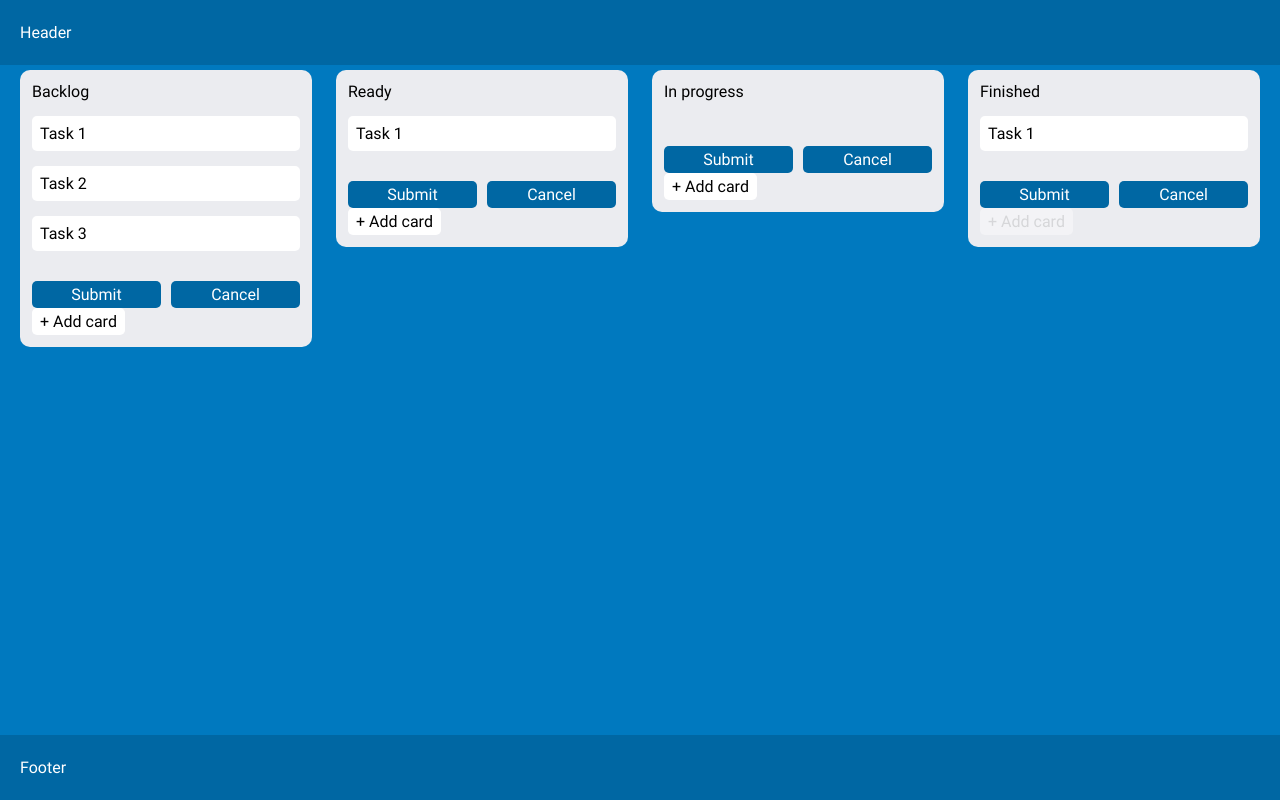
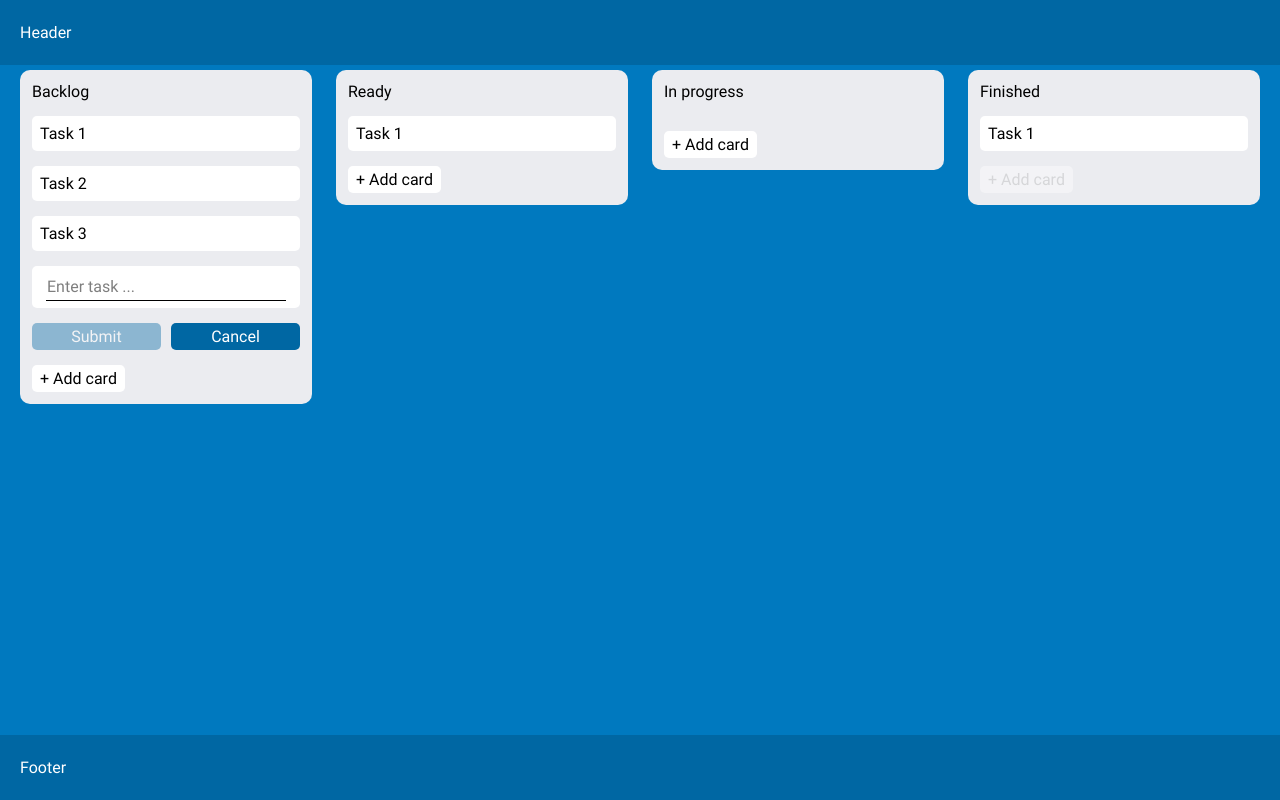
Before and after one commit to Ivan-ISS/project_kanban-board, a React (Vite) app: page / in a window 1280 px wide. Built offline with nearby package versions, Linux system fonts and the light colour scheme.

Commit message:
project_kanban-board__refactor: task input form added

```diff
--- a/src/components/Card/ButtonPanel/buttonPanel.tsx
+++ /dev/null
@@ -1,25 +0,0 @@
-import styles from './buttonPanel.module.scss';
-import { FunctionComponent } from 'react';
-
-import { PrimaryButton } from '../../Common/Buttons/PrimaryButton';
-import { SecondaryButton } from '../../Common/Buttons/SecondaryButton/secondaryButton';
-
-export interface IButtonPanelProps {
-    isDisabledAddTask: boolean;
-}
-
-const ButtonPanel: FunctionComponent<IButtonPanelProps> = ({ isDisabledAddTask }): JSX.Element => {
-    return (
-        <div className={styles.buttonPanel}>
-            <div className={styles.topPanel}>
-                <PrimaryButton text={'Submit'} />
-                <PrimaryButton text={'Cancel'} />
-            </div>
-            <div className={styles.botPanel}>
-                <SecondaryButton text={'Add card'} symbol={'+'} isDisabled={isDisabledAddTask} />
-            </div>
-        </div>
-    );
-};
-
-export { ButtonPanel };
--- a/src/components/Card/ButtonPanel/index.ts
+++ /dev/null
@@ -1 +0,0 @@
-export { ButtonPanel } from './buttonPanel';
--- /dev/null
+++ b/src/components/Card/TaskAddForm/index.ts
@@ -0,0 +1 @@
+export { TaskAddForm } from './taskAddForm';
--- a/src/components/Card/ButtonPanel/buttonPanel.module.scss
+++ b/src/components/Card/TaskAddForm/taskAddForm.module.scss
@@ -1,9 +1,12 @@
 @import "/src/styles/_colors";
 @import "/src/styles/_variables";
 
-.buttonPanel {
+.taskAddForm {
+    display: flex;
+    flex-direction: column;
+    gap: 15px;
 
-    .topPanel {
+    .buttonPanel {
         display: flex;
         gap: 10px;
     }
--- /dev/null
+++ b/src/components/Card/TaskAddForm/taskAddForm.tsx
@@ -0,0 +1,27 @@
+import styles from './taskAddForm.module.scss';
+import { FunctionComponent, FormEvent, useState } from 'react';
+
+import { PrimaryButton } from '../../Common/Buttons/PrimaryButton';
+import { Input } from '../../Common/Input';
+
+const TaskAddForm: FunctionComponent = (): JSX.Element => {
+    const [formData, setFormData] = useState<string>('');
+
+    const handleSubmit = (event: FormEvent<HTMLFormElement>) => {
+        event.preventDefault();
+        console.log('formData: ', formData);
+        setFormData('');
+    };
+
+    return (
+        <form className={styles.taskAddForm} onSubmit={handleSubmit}>
+            <Input value={formData} placeholder={'Enter task ...'} setInputValue={setFormData} />
+            <div className={styles.buttonPanel}>
+                <PrimaryButton text={'Submit'} type={'submit'} isDisabled={!formData} />
+                <PrimaryButton text={'Cancel'} type={'button'} />
+            </div>
+        </form>
+    );
+};
+
+export { TaskAddForm };
--- a/src/components/Card/card.tsx
+++ b/src/components/Card/card.tsx
@@ -1,9 +1,10 @@
 import styles from './card.module.scss';
-import { ITask, IBlocks } from '../../types/entityTypes';
+import { ITask } from '../../types/entityTypes';
 import { FunctionComponent } from 'react';
 
 import { LineList } from './LineList';
-import { ButtonPanel } from './ButtonPanel';
+import { TaskAddForm } from './TaskAddForm';
+import { SecondaryButton } from '../Common/Buttons/SecondaryButton';
 
 export interface ICardProps {
     title: string;
@@ -16,8 +17,8 @@ const Card: FunctionComponent<ICardProps> = ({ title, tasks, isDisabledAddTask }
         <div className={styles.card}>
             <div className={styles.title}>{title}</div>
             {tasks && <LineList tasks={tasks} />}
-            <div className={styles.inputPanel}></div>
-            <ButtonPanel isDisabledAddTask={isDisabledAddTask} />
+            {title === 'Backlog' && <TaskAddForm />}
+            <SecondaryButton text={'Add card'} symbol={'+'} isDisabled={isDisabledAddTask} />
         </div>
     );
 };
--- /dev/null
+++ b/src/components/Common/Input/index.ts
@@ -0,0 +1 @@
+export { Input } from './input';
--- /dev/null
+++ b/src/components/Common/Input/input.module.scss
@@ -0,0 +1,45 @@
+@import "/src/styles/_colors";
+@import "/src/styles/_variables";
+
+.inputWrap {
+    position: relative;
+    width: 100%;
+    height: 42px;
+    padding: 7px 14px;
+
+    background: $baseWhite;
+    border-radius: $borderRadiusSmall;
+    transition: $transitionHover;
+
+    .input {
+        width: 100%;
+        height: 28px;
+        outline: none;
+        border-bottom: 1px solid $baseBlack;
+
+        background: $baseWhite;
+    }
+
+    .label {
+        position: absolute;
+        top: 0;
+        left: 15px;
+        pointer-events: none;
+        line-height: 42px;
+        transition: 0.3s ease-in-out;
+        opacity: 0.5;
+
+        display: -webkit-box;
+        -webkit-line-clamp: 1;
+        -webkit-box-orient: vertical;
+        line-clamp: 1;
+        overflow: hidden;
+    }
+
+    .input:focus~.label,
+    .input:not(:focus):valid~.label {
+        top: -14px;
+        font-size: 10px;
+        color: $baseBlack;
+    }
+}
--- /dev/null
+++ b/src/components/Common/Input/input.tsx
@@ -0,0 +1,29 @@
+import styles from './input.module.scss';
+import { FC /* , useState */ } from 'react';
+
+export interface IInputProps {
+    value: string;
+    placeholder?: string;
+    setInputValue: (inputValue: string) => void;
+}
+
+const Input: FC<IInputProps> = ({ value, placeholder, setInputValue }): JSX.Element => {
+    const handleChange = (event: React.ChangeEvent<HTMLInputElement>) => {
+        setInputValue(event.target.value);
+    };
+
+    return (
+        <div className={styles.inputWrap}>
+            <input
+                className={styles.input}
+                value={value}
+                type={'text'}
+                onChange={handleChange}
+                required
+            />
+            {placeholder && <label className={styles.label}>{placeholder}</label>}
+        </div>
+    );
+};
+
+export { Input };
```
